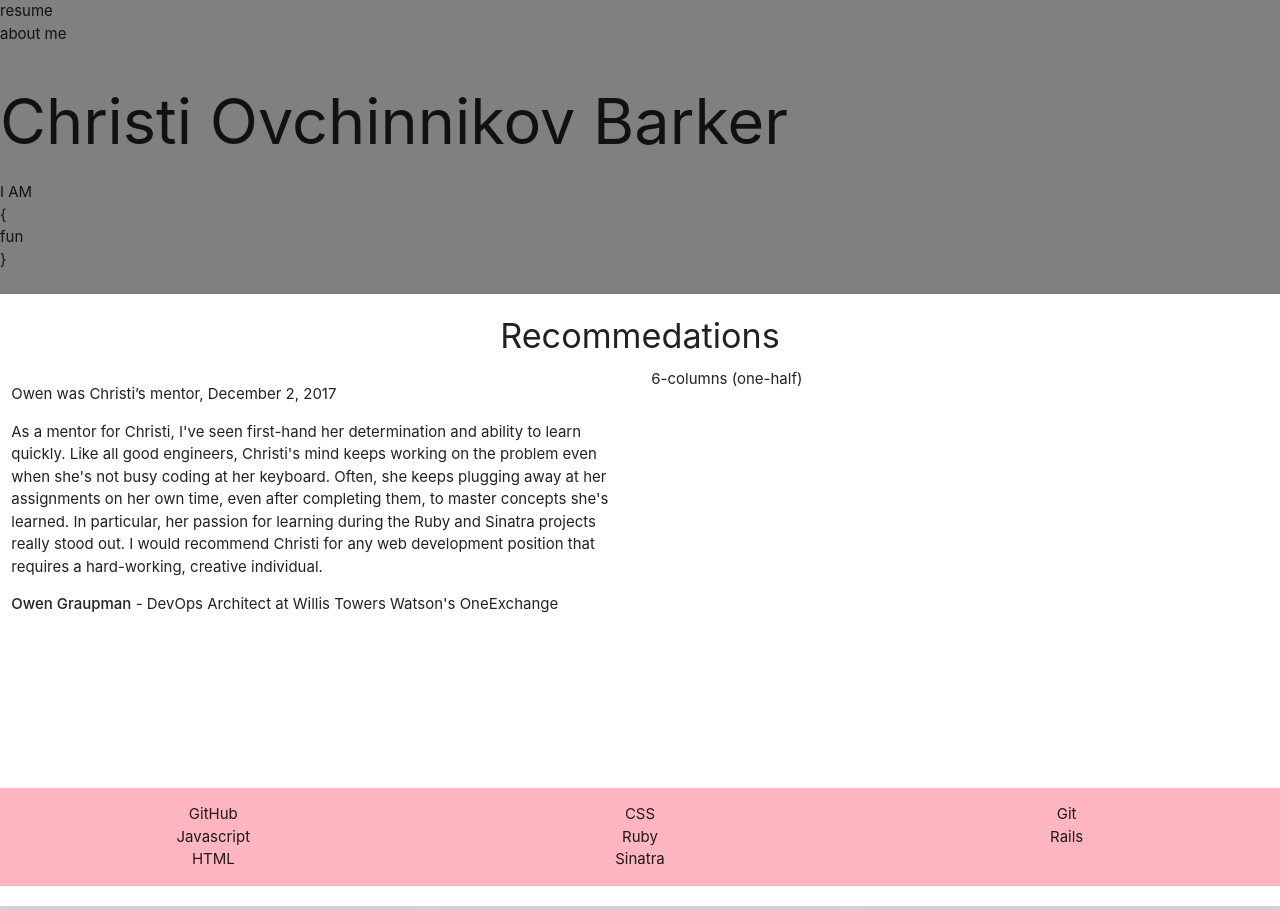
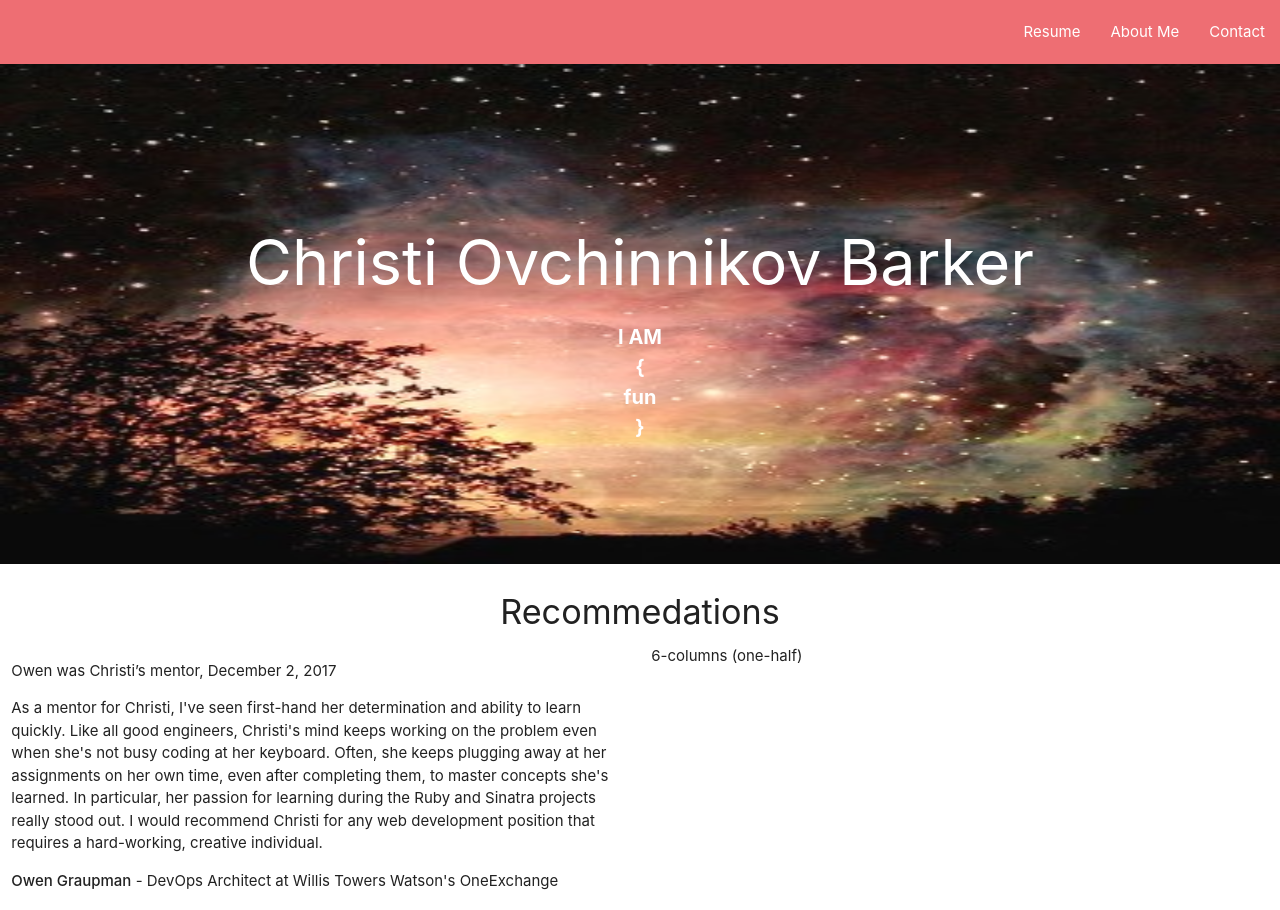
Before and after one commit to christibarker/Portfolio, a Rails app: page / in a window 1280 px wide. Shown: the top 910 px of the page. Run offline with Rails 7, Linux system fonts and the light colour scheme; style sheets or scripts are compiled from the project's sources; some libraries are stand-ins or nearby versions.

Commit message:
background image nav bar

```diff
--- a/app/assets/javascripts/home.js
+++ b/app/assets/javascripts/home.js
@@ -2,7 +2,7 @@
 // # All this logic will automatically be available in application.js.
 $(document).ready(function(){
 
-	var eqwords = [
+	var strengths = [
 	"bravery",
 	"courage",
 	"coffee",
@@ -38,13 +38,13 @@ $(document).ready(function(){
 	setInterval(function() {
 	    // var i = Math.round((Math.random()) * eqwords.length);
 	    // if (i == eqwords.length) --i;
-	    if(i>=eqwords.length){
-	        i= eqwords.length-i;
+	    if(i>=strengths.length){
+	        i= strengths.length-i;
 	    }
 	    else{
 	        i++;
 	    }
-	    $("#eqword").html(eqwords[i]);
+	    $("#strength").html(strengths[i]);
 	},200);
 
 });
--- a/app/assets/stylesheets/application.scss
+++ b/app/assets/stylesheets/application.scss
@@ -17,3 +17,8 @@
 
 @import "materialize";
 @import "https://fonts.googleapis.com/icon?family=Material+Icons";
+
+
+.nav-wrapper {
+ background-color: none;
+}
--- a/app/assets/stylesheets/home.scss
+++ b/app/assets/stylesheets/home.scss
@@ -2,13 +2,13 @@
 // They will automatically be included in application.css.
 // You can use Sass (SCSS) here: http://sass-lang.com/
 
-.header {
-	background-color:gray;
-}
+// .header {
+// 	background-color:gray;
+// }
 
 .recomendations {
 	background-color: whitespace;
-	height: 400px;
+	height: auto;
 	width: auto;
 }
 
@@ -17,7 +17,7 @@
 }
 
 .skills {
-	background-color: lightpink;
+	background-color: lightgray;
 }
 
 .projects {
@@ -28,3 +28,27 @@
 // 	height: 300px;
 // 	width: 200px;
 // }
+
+.name {
+	text-align: center;
+}
+
+.strheader {
+	text-align: center;
+	font-weight: bold;
+	font-size: 20px;
+}
+
+.img {
+	width: 100%;
+  height: 500px;
+  position: relative;
+}
+
+.overlay {
+	position: absolute;
+  width: 100%;
+  margin: -385px auto;
+ 	color: white;
+
+}
--- a/app/views/home/index.html.erb
+++ b/app/views/home/index.html.erb
@@ -1,16 +1,13 @@
-  <div class="header">
-    resume
-    <br>
-    about me
-    <div>
-      <h1>Christi Ovchinnikov Barker</h1>
-    <div class="eqheader">
-      <div class="eqspantext1">I AM
-        <div class="eq-word-change">{
-          <div class="eqIB">
-            <div id="eqword" class="eqword"></div>
+<%= image_tag ('awakening.jpg'), class: "img" %>
+  <div class="overlay">
+      <h1 class="name">Christi Ovchinnikov Barker</h1>
+    <div class="strheader">
+      <div class="strspantext1">I AM
+        <div class="strength-word-change">{
+          <div class="strIB">
+            <div id="strength" class="strength"></div>
           </div>
-          <div class="eqR">}</div>
+          <div class="strR">}</div>
         </div><br>
         <!-- <div class="eqspantext2">= AWESOME.</div> -->
       </div>
--- a/app/views/layouts/application.html.erb
+++ b/app/views/layouts/application.html.erb
@@ -9,6 +9,17 @@
   </head>
 
   <body>
+
+  <nav>
+    <div class="nav-wrapper">
+      <!-- <a href="#" class="brand-logo">Logo</a> -->
+      <ul id="nav-mobile" class="right hide-on-med-and-down">
+        <li><a href="sass.html">Resume</a></li>
+        <li><a href="badges.html">About Me</a></li>
+        <li><a href="collapsible.html">Contact</a></li>
+      </ul>
+    </div>
+  </nav>
     <%= yield %>
     <footer class="page-footer">
           <div class="container">
```
Also changed, not shown: app/assets/images/awakening.jpg (added), app/assets/images/mountian.jpg (added).
